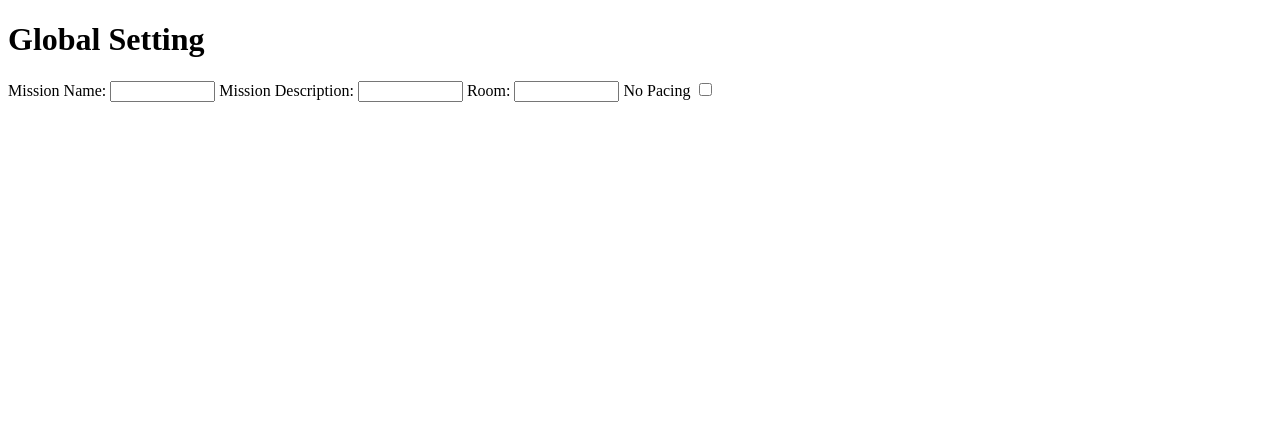
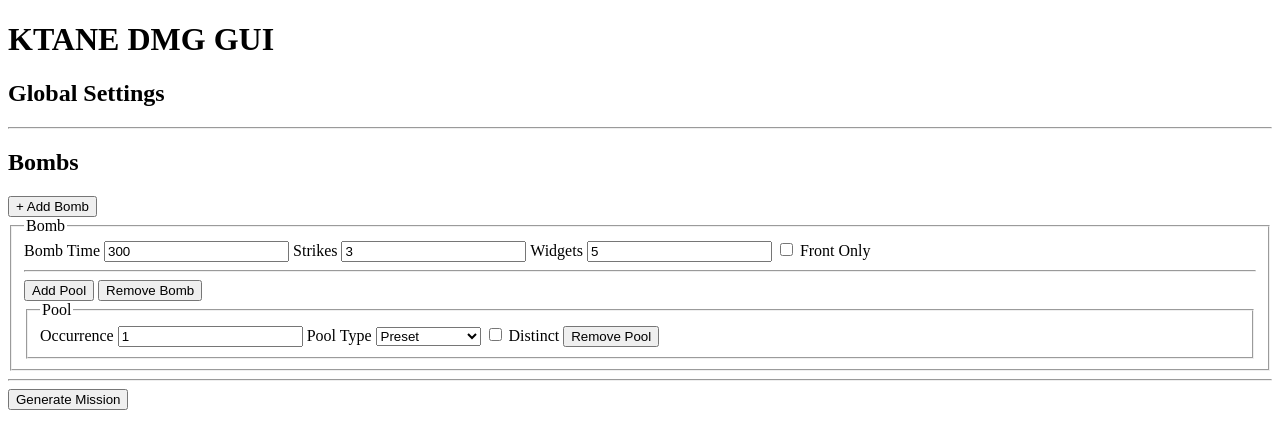
Before and after one commit to KTANE-MODS/DMG-GUI, a website with bundled scripts: page index.html in a window 1280 px wide. Built offline with nearby package versions, Linux system fonts and the light colour scheme.

Commit message:
Add basic settings

```diff
--- a/index.html
+++ b/index.html
@@ -7,33 +7,38 @@
     <title>KTANE DMG GUI</title>
 </head>
 <body>
+    <h1>KTANE DMG GUI</h1>
 
-    <h1>Global Setting</h1>
-     <label for="mission-name">Mission Name:</label>
-     <input
-    type="text"
-    id="mission-name"
-    required
-    size="10" />
-    <label for="mission-description">Mission Description:</label>
-     <input
-    type="text"
-    id="mission-description"
-    name="mission-description"
-    required
-    size="10" />
-    <label for="room">Room:</label>
-     <input
-    type="text"
-    id="room"
-    required
-    size="10" />
+    <form id="mission-form">
 
-    <label for="no-pacing">No Pacing</label>
-    <input type="checkbox" id="no-pacing"/>
+        <section id="global-settings">
+            <h2>Global Settings</h2>
 
+            <!-- mission settings here -->
+        </section>
 
+        <hr>
 
+        <section id="bombs-section">
+            <div class="section-header">
+                <h2>Bombs</h2>
+                <button type="button" id="add-bomb">
+                    + Add Bomb
+                </button>
+            </div>
+
+            <div id="bomb-list">
+                <!-- Bombs inserted here -->
+            </div>
+        </section>
+
+        <hr>
+
+        <button type="submit">
+            Generate Mission
+        </button>
+
+    </form>
 
     <script type="module" src="dist/main.js"></script>
 </body>
--- a/src/main.ts
+++ b/src/main.ts
@@ -1,5 +1,17 @@
-const title = document.querySelector<HTMLHeadingElement>("#title");
+//  Starts the application
+import { createBombElement } from "./ui/bomb.js";
 
-if (title) {
-    title.textContent = "Hello, TypeScript!";
-}
+const bombList =
+    document.querySelector<HTMLDivElement>("#bomb-list")!;
+
+const addBombButton =
+    document.querySelector<HTMLButtonElement>("#add-bomb")!;
+
+addBombButton.addEventListener("click", () => {
+
+    bombList.appendChild(createBombElement());
+
+});
+
+// Every mission starts with one bomb
+bombList.appendChild(createBombElement());
--- /dev/null
+++ b/src/models/mission.ts
@@ -0,0 +1 @@
+// mission state: Holds all Bombs/Pools
--- /dev/null
+++ b/src/ui/bomb.ts
@@ -0,0 +1,69 @@
+// Knows how to create a bomb element
+import { createPoolElement } from "./pool.js";
+
+export function createBombElement(): HTMLFieldSetElement {
+
+    const fieldset = document.createElement("fieldset");
+
+    fieldset.className = "bomb";
+
+    fieldset.innerHTML = `
+        <legend>Bomb</legend>
+
+        <label>
+            Bomb Time
+            <input type="number" value="300">
+        </label>
+
+        <label>
+            Strikes
+            <input type="number" value="3">
+        </label>
+
+        <label>
+            Widgets
+            <input type="number" value="5">
+        </label>
+
+        <label>
+            <input type="checkbox">
+            Front Only
+        </label>
+
+        <hr>
+
+        <button
+            type="button"
+            class="add-pool">
+            Add Pool
+        </button>
+
+        <button
+            type="button"
+            class="remove-bomb">
+            Remove Bomb
+        </button>
+
+        <div class="pool-list"></div>
+    `;
+
+    const poolList = fieldset.querySelector(".pool-list")!;
+
+    fieldset
+        .querySelector(".add-pool")!
+        .addEventListener("click", () => {
+            poolList.appendChild(createPoolElement());
+        });
+
+    fieldset
+        .querySelector(".remove-bomb")!
+        .addEventListener("click", () => {
+            fieldset.remove();
+
+        });
+
+    // Every bomb starts with one pool
+    poolList.appendChild(createPoolElement());
+
+    return fieldset;
+}
--- /dev/null
+++ b/src/ui/pool.ts
@@ -0,0 +1,41 @@
+// Knows how to create a pool element
+export function createPoolElement(): HTMLFieldSetElement {
+    const fieldset = document.createElement("fieldset");
+
+    fieldset.className = "pool";
+
+    fieldset.innerHTML = `
+        <legend>Pool</legend>
+
+        <label>
+            Occurrence
+            <input type="number" value="1">
+        </label>
+
+        <label>
+            Pool Type
+            <select>
+                <option>Preset</option>
+                <option>Pool</option>
+                <option>Module Name</option>
+            </select>
+        </label>
+
+        <label>
+            <input type="checkbox">
+            Distinct
+        </label>
+
+        <button type="button" class="remove-pool">
+            Remove Pool
+        </button>
+    `;
+
+    fieldset
+        .querySelector(".remove-pool")!
+        .addEventListener("click", () => {
+            fieldset.remove();
+        });
+
+    return fieldset;
+}
```
Also changed, not shown: src/types/globalSettings.ts (added, +33 -0 lines).
